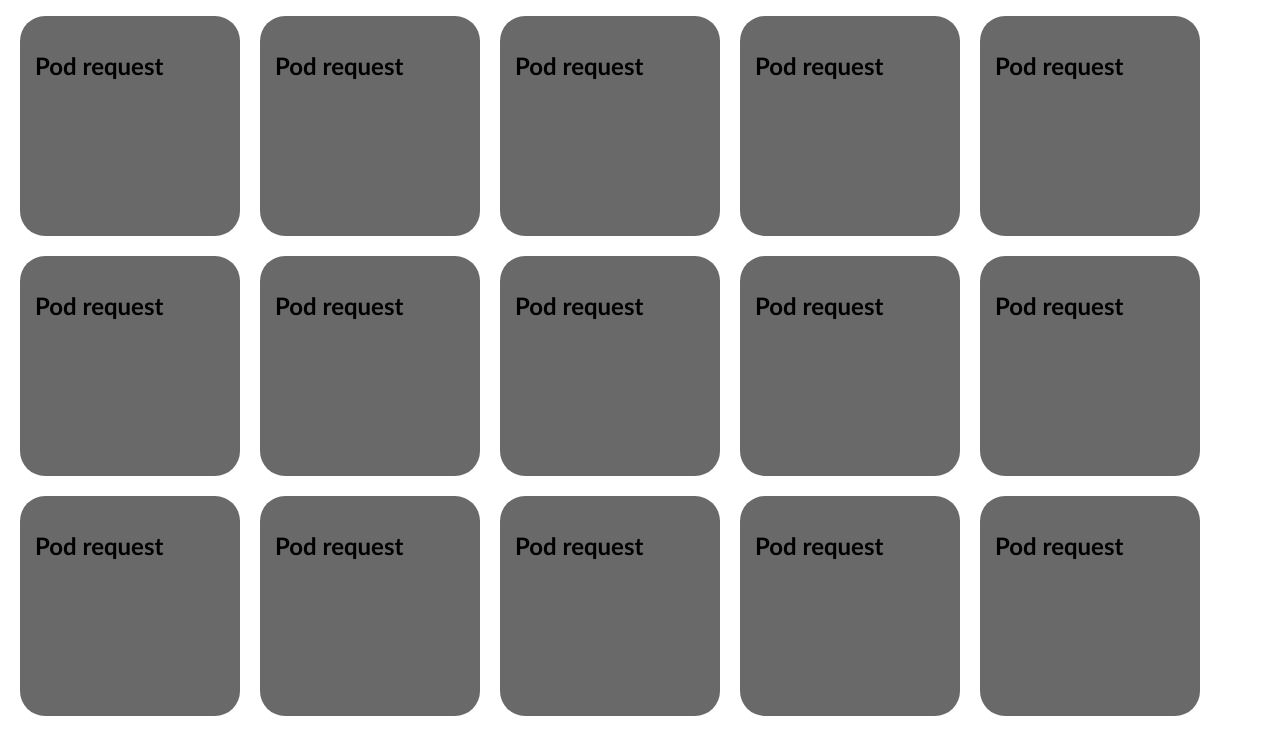
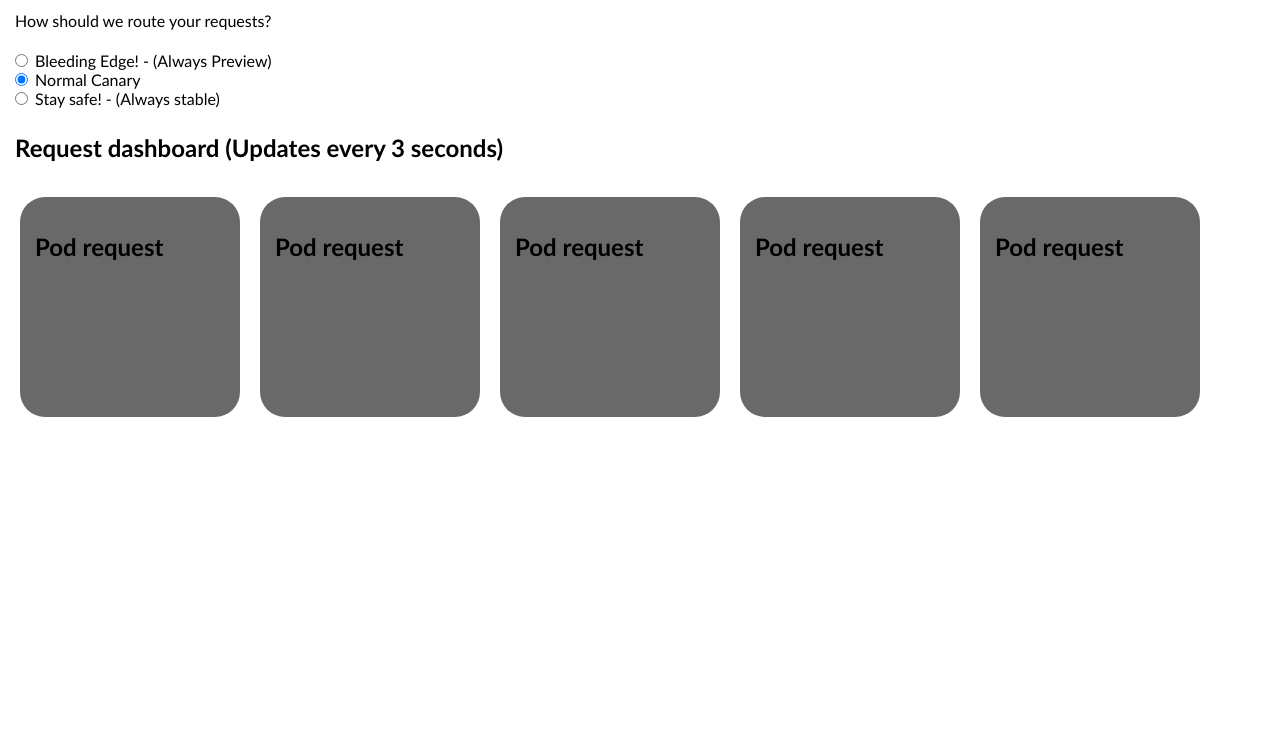
Before and after one commit to kostis-codefresh/rollouts-header-routing-example, a plain HTML site: page source-code/static/index.html in a window 1280 px wide. Shown: the part 76-809 px from the top of the page. Drawn offline with Linux system fonts and the light colour scheme.

Commit message:
Use canary headers

```diff
--- a/source-code/static/index.html
+++ b/source-code/static/index.html
@@ -9,8 +9,34 @@
       <script src="https://unpkg.com/htmx.org@1.4.1"></script>
    </head>
    <body>
-       <h1> Request dashboard</h1>
-      <div class="box" hx-get="callme" hx-trigger="every 3s">
+      <h1>Canary header selection</h1>
+      <p>How should we route your requests?</p>
+      <input type="radio" id="yes" name="want-canary" value="yes" hx-post="/clicked"
+      hx-trigger="click">
+      <label for="preview">Bleeding Edge! - (Always Preview)</label><br>
+      <input type="radio" id="no" name="want-canary" value="maybe" checked>
+      <label for="canary">Normal Canary</label><br>
+      <input type="radio" id="maybe" name="want-canary" value="no" >
+      <label for="stable">Stay safe! - (Always stable)</label>
+
+
+       <h2> Request dashboard (Updates every 3 seconds)</h2>
+      <div class="box" hx-headers='{"X-Canary": "yes"}' hx-get="callme" hx-trigger="every 3s">
+         <h2>Pod request</h2>
+      </div>
+      <div class="box" hx-headers='{"X-Canary": "maybe"}' hx-get="callme" hx-trigger="every 3s">
+         <h2>Pod request</h2>
+      </div>
+      <div class="box" hx-headers='{"X-Canary": "maybe"}' hx-get="callme" hx-trigger="every 3s">
+         <h2>Pod request</h2>
+      </div>
+      <div class="box" hx-headers='{"X-Canary": "maybe"}' hx-get="callme" hx-trigger="every 3s">
+         <h2>Pod request</h2>
+      </div>
+      <div class="box" hx-headers='{"X-Canary": "no"}' hx-get="callme" hx-trigger="every 3s">
+         <h2>Pod request</h2>
+      </div>
+      <!-- <div class="box" hx-get="callme" hx-trigger="every 3s">
          <h2>Pod request</h2>
       </div>
       <div class="box" hx-get="callme" hx-trigger="every 3s">
@@ -42,21 +68,6 @@
       </div>
       <div class="box" hx-get="callme" hx-trigger="every 3s">
          <h2>Pod request</h2>
-      </div>
-      <div class="box" hx-get="callme" hx-trigger="every 3s">
-         <h2>Pod request</h2>
-      </div>
-      <div class="box" hx-get="callme" hx-trigger="every 3s">
-         <h2>Pod request</h2>
-      </div>
-      <div class="box" hx-get="callme" hx-trigger="every 3s">
-         <h2>Pod request</h2>
-      </div>
-      <div class="box" hx-get="callme" hx-trigger="every 3s">
-         <h2>Pod request</h2>
-      </div>
-      <div class="box" hx-get="callme" hx-trigger="every 3s">
-         <h2>Pod request</h2>
-      </div>
+      </div> -->
    </body>
 </html>
```
Also changed, not shown: source-code/static/style.css (line endings or trailing spaces).
